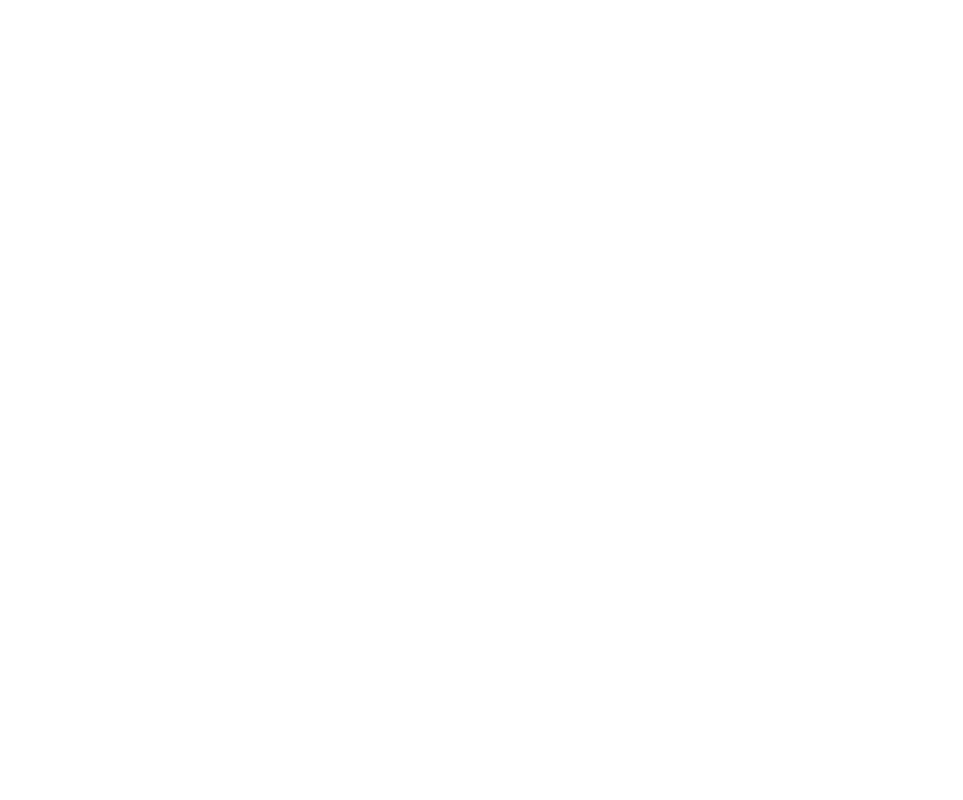
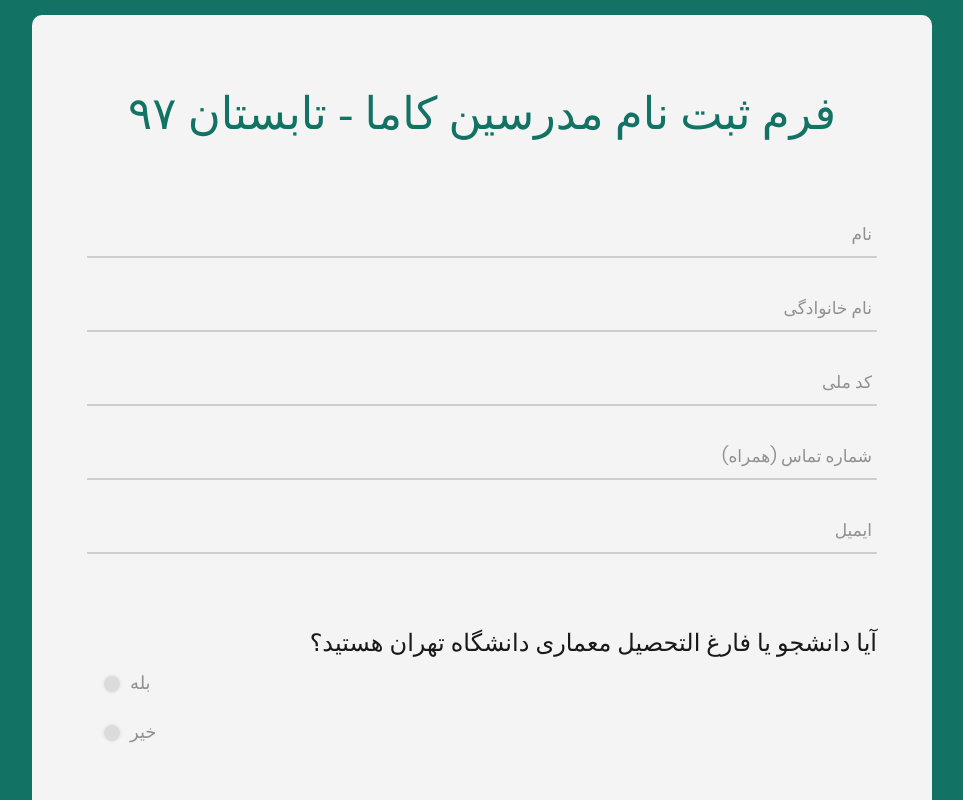
Before and after one commit to mhyousefi/kama-form, a React (Create React App) app in the folder React_Frontend/: page / in a window 1280 px wide. Shown: the top 800 px of the page, without its empty margins (158-1121 px from the left). Built offline with nearby package versions, Linux system fonts and the light colour scheme.

Commit message:
Fixed small bug with routing in App.js

```diff
--- a/React_Frontend/src/App.js
+++ b/React_Frontend/src/App.js
@@ -18,7 +18,7 @@
     return (
       <Switch>
         <Route
-          path="."
+          path="/"
           render={this._renderFormPage}
         />
       </Switch>
```
